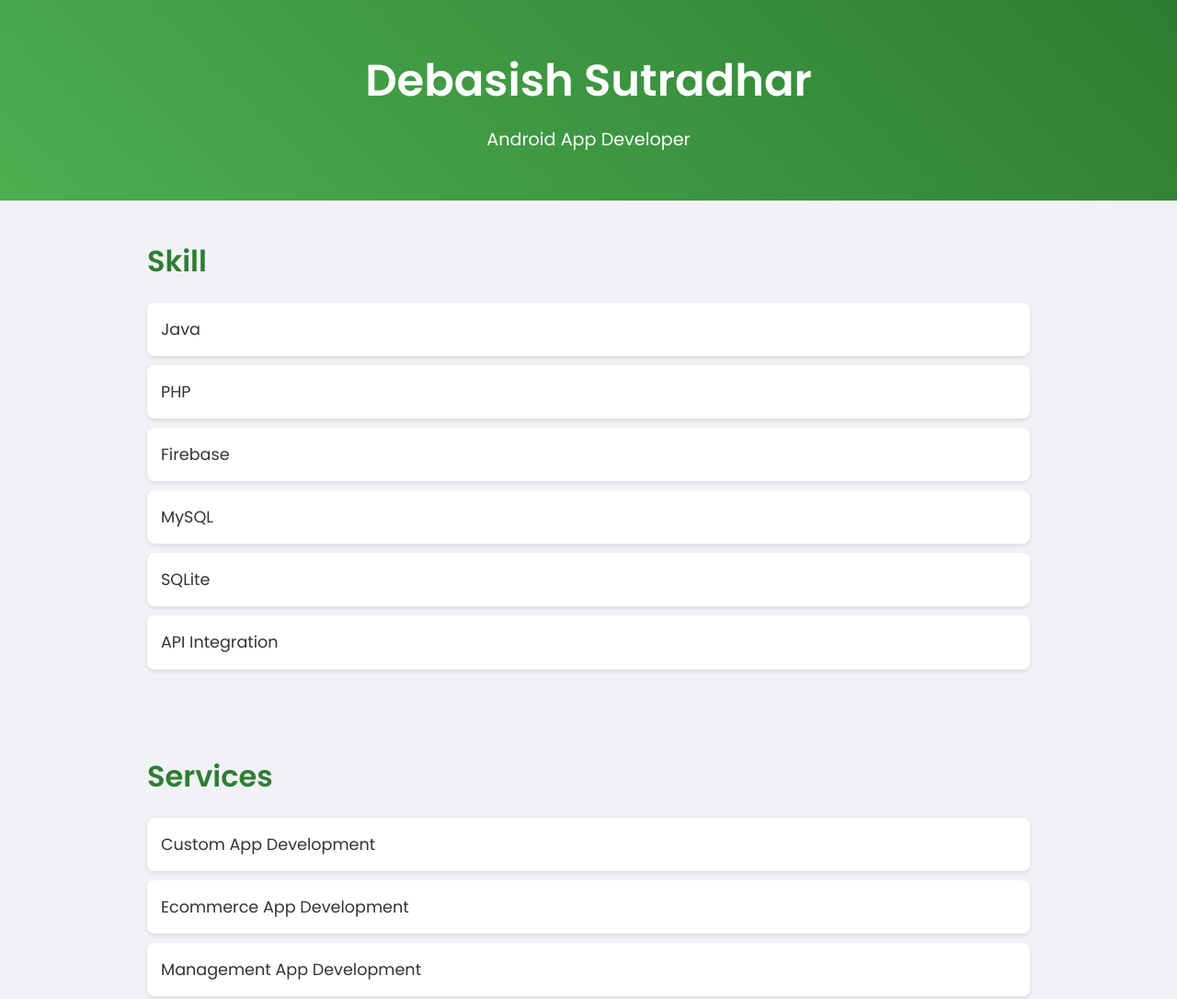
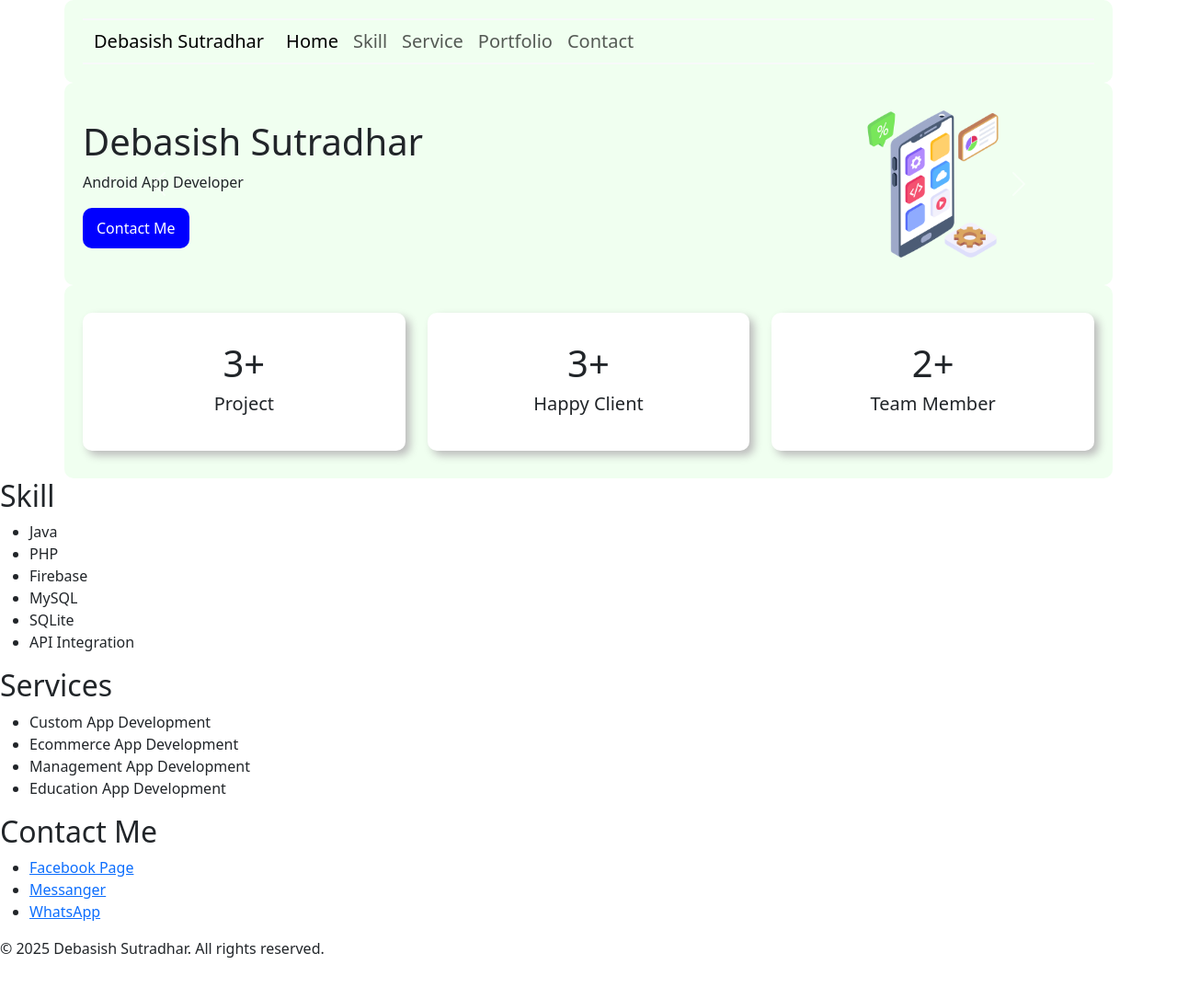
Before and after one commit to DeveloperDebasish/debasishsutradhar, a plain HTML site: page index.html in a window 1280 px wide. Shown: the top 1086 px of the page at 92% size. After the commit the page ends 1059 px from the top, so only its background shows below. Drawn offline with nearby package versions, Linux system fonts and the light colour scheme.

Commit message:
navigation, hero area and summery area done

```diff
--- a/index.html
+++ b/index.html
@@ -5,71 +5,115 @@
   <meta name="viewport" content="width=device-width, initial-scale=1">
   <title>Debasish Sutradhar | Android App Developer</title>
   <link href="https://fonts.googleapis.com/css2?family=Poppins:wght@400;600&display=swap" rel="stylesheet">
+  <link href="https://cdn.jsdelivr.net/npm/bootstrap@5.3.5/dist/css/bootstrap.min.css" rel="stylesheet" integrity="sha384-SgOJa3DmI69IUzQ2PVdRZhwQ+dy64/BUtbMJw1MZ8t5HZApcHrRKUc4W0kG879m7" crossorigin="anonymous">
+  <link rel="stylesheet" href="style.css">
   <style>
-    * {
-      margin: 0;
-      padding: 0;
-      box-sizing: border-box;
-      font-family: 'Poppins', sans-serif;
-    }
-    body {
-      background: #f0f2f5;
-      color: #333;
-      line-height: 1.6;
-    }
-    header {
-      background: linear-gradient(45deg, #4CAF50, #2E7D32);
-      color: white;
-      text-align: center;
-      padding: 50px 20px;
-    }
-    header h1 {
-      font-size: 3em;
-      margin-bottom: 10px;
-    }
-    header p {
-      font-size: 1.2em;
-    }
-    section {
-      padding: 40px 20px;
-      max-width: 1000px;
-      margin: auto;
-    }
-    h2 {
-      color: #2E7D32;
-      margin-bottom: 20px;
-      font-size: 2em;
-    }
-    ul {
-      list-style: none;
-      padding-left: 0;
-    }
-    ul li {
-      background: white;
-      margin-bottom: 10px;
-      padding: 15px;
-      border-radius: 8px;
-      box-shadow: 0 2px 5px rgba(0,0,0,0.1);
-      font-size: 1.1em;
-    }
-    footer {
-      background: #2E7D32;
-      color: #eee;
-      text-align: center;
-      padding: 20px;
-      margin-top: 40px;
-    }
-    footer p {
-      font-size: 0.9em;
-    }
+
   </style>
 </head>
 <body>
 
 <header>
-  <h1>Debasish Sutradhar</h1>
-  <p>Android App Developer</p>
+  <div class="container grey-bg radius">
+    <nav class="navbar navbar-expand-lg sticky-top bg-body-tertiary">
+      <div class="container-fluid grey-bg">
+        <a class="navbar-brand" href="#">Debasish Sutradhar</a>
+        <button class="navbar-toggler" type="button" data-bs-toggle="collapse" data-bs-target="#navbarNav" aria-controls="navbarNav" aria-expanded="false" aria-label="Toggle navigation">
+          <span class="navbar-toggler-icon"></span>
+        </button>
+        <div class="collapse navbar-collapse" id="navbarNav">
+          <ul class="navbar-nav">
+            <li class="nav-item">
+              <a class="nav-link active" aria-current="page" href="#">Home</a>
+            </li>
+            <li class="nav-item">
+              <a class="nav-link" href="#">Skill</a>
+            </li>
+            <li class="nav-item">
+              <a class="nav-link" href="#">Service</a>
+            </li>
+            <li class="nav-item">
+              <a class="nav-link" href="#">Portfolio</a>
+            </li>
+            <li class="nav-item">
+              <a class="nav-link" href="#">Contact</a>
+            </li>
+          </ul>
+        </div>
+      </div>
+    </nav>
+  </div>
 </header>
+
+
+<section id="hero">
+  <div class="container grey-bg radius">
+    <div id="carouselExample" class="carousel slide">
+      <div class="carousel-inner">
+        <div class="carousel-item active grey-bg">
+          <div class="row justify-content-evenly">
+            <div class="column col-12 col-sm-12 col-md-8 col-lg-8 col-xl-8 d-flex align-items-center">
+              <div class="dev-info">
+                <h1>Debasish Sutradhar</h1>
+                <p>Android App Developer</p>
+                <button class="round-blue-btn">Contact Me</button>
+              </div>
+            </div>
+            <div class="column col-12 col-sm-12 col-md-4 col-lg-4 col-xl-4 d-flex align-items-center justify-content-center">
+              <img src="images/slider/app-development.png" class="w-50" alt="...">
+            </div>
+          </div>
+        </div>
+        <div class="carousel-item grey-bg">
+          <div class="row justify-content-evenly">
+            <div class="column col-12 col-sm-12 col-md-8 col-lg-8 col-xl-8 d-flex align-items-center">
+              <div class="dev-info">
+                <h1>Debasish Sutradhar</h1>
+                <p>Web Appplication Developer</p>
+                <button class="round-blue-btn">Contact Me</button>
+              </div>
+            </div>
+            <div class="column col-12 col-sm-12 col-md-4 col-lg-4 col-xl-4 d-flex align-items-center justify-content-center">
+              <img src="images/slider/web-development.png" class="w-50" alt="...">
+            </div>
+          </div>
+        </div>
+      </div>
+      <button class="carousel-control-prev" type="button" data-bs-target="#carouselExample" data-bs-slide="prev">
+        <span class="carousel-control-prev-icon" aria-hidden="true"></span>
+        <span class="visually-hidden">Previous</span>
+      </button>
+      <button class="carousel-control-next" type="button" data-bs-target="#carouselExample" data-bs-slide="next">
+        <span class="carousel-control-next-icon" aria-hidden="true"></span>
+        <span class="visually-hidden">Next</span>
+      </button>
+    </div>
+  </div>
+</section>
+
+
+<section id="summery" class="container grey-bg radius">
+  <div class="row">
+    <div class="column col-12 col-sm-12 col-md-4 col-lg-4 col-xl-4 d-flex">
+      <div class="card w-100 justify-content-center align-items-center">
+        <h1>3+</h1>
+        <h5>Project</h5>
+      </div>
+    </div>
+    <div class="column col-12 col-sm-12 col-md-4 col-lg-4 col-xl-4 d-flex">
+      <div class="card w-100 justify-content-center align-items-center">
+        <h1>3+</h1>
+        <h5>Happy Client</h5>
+      </div>
+    </div>
+    <div class="column col-12 col-sm-12 col-md-4 col-lg-4 col-xl-4 d-flex">
+      <div class="card w-100 justify-content-center align-items-center">
+        <h1>2+</h1>
+        <h5>Team Member</h5>
+      </div>
+    </div>
+  </div>
+</section>
 
 <section>
   <h2>Skill</h2>
@@ -93,9 +137,20 @@
   </ul>
 </section>
 
+<section>
+    <h2>Contact Me</h2>
+    <ul>
+      <li> <a target="_blank" href="https://facebook.com/DebasishSutradharOfficial">Facebook Page</a> </li>
+      <li> <a target="_blank" href="https://m.me/DebasishSutradharOfficial">Messanger</a> </li>
+      <li> <a target="_blank" href="https://wa.me/+8801321506065">WhatsApp</a> </li>
+    </ul>
+  </section>
+
 <footer>
   <p>© 2025 Debasish Sutradhar. All rights reserved.</p>
 </footer>
 
+
+<script src="https://cdn.jsdelivr.net/npm/bootstrap@5.3.5/dist/js/bootstrap.bundle.min.js" integrity="sha384-k6d4wzSIapyDyv1kpU366/PK5hCdSbCRGRCMv+eplOQJWyd1fbcAu9OCUj5zNLiq" crossorigin="anonymous"></script>
 </body>
 </html>
--- /dev/null
+++ b/style.css
@@ -0,0 +1,48 @@
+.container{
+    padding: 20px;
+}
+
+.round-blue-btn{
+    border-radius: 10px;
+    background-color: blue;
+    color: white;
+    border: none;
+    padding: 10px 15px;
+    cursor: pointer;
+}
+
+#hero .row .dev-info {
+    padding: 20px 0;
+}
+
+.round-blue-btn:hover{
+    background-color: rgb(22, 96, 255);
+}
+
+.grey-bg{
+    background-color: honeydew;
+}
+
+.navbar a{
+    font-size: 20px;
+    font-weight: 500;
+}
+
+.navbar{
+    height: 50px;
+}
+
+.card{
+    border: none;
+    border-radius: 10px;
+    box-shadow: 5px 5px 10px #bbbbbb;
+}
+
+#summery .row .card{
+    height: 150px;
+    margin: 10px 0;
+}
+
+.radius{
+    border-radius: 10px;
+}
```
Also changed, not shown: images/slider/app-development.png (added), images/slider/web-development.png (added).
